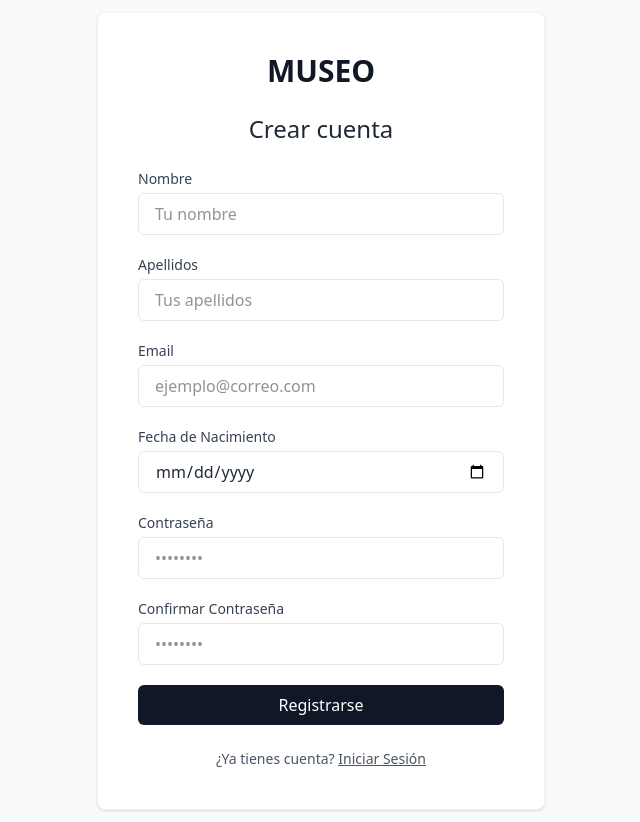
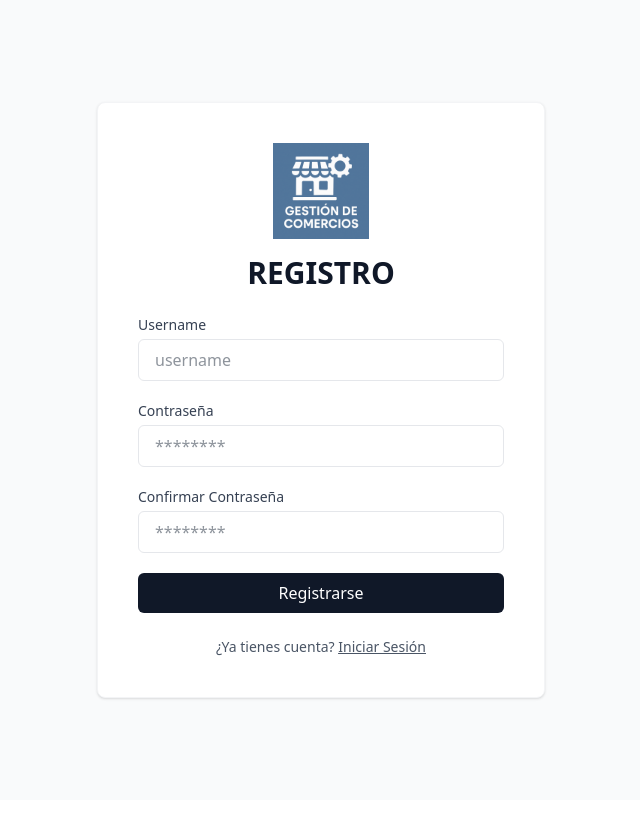
Before and after one commit to rafaRM002/gestion_entradas_frontend, a React (Vite) app in the folder gestion_museo_frontend/: page /registro in a window 1280 px wide. Shown: the whole page, without its empty margins (319-959 px from the left). After the commit the page ends 800 px from the top, so only its background shows below. Built offline with nearby package versions, Linux system fonts and the light colour scheme.

Commit message:
Actualizacion de registro

```diff
--- a/gestion_museo_frontend/src/pages/Register.jsx
+++ b/gestion_museo_frontend/src/pages/Register.jsx
@@ -1,47 +1,46 @@
-"use client"
+"use client";
 
-import { useState } from "react"
-import { useNavigate } from "react-router-dom"
-import axios from "axios"
-import { API_URL } from "../utilities/apirest"
+import { useState } from "react";
+import { useNavigate } from "react-router-dom";
+import axios from "axios";
+import { API_URL } from "../utilities/apirest";
 
 export default function Registro() {
-  const [nombre, setNombre] = useState("")
-  const [apellidos, setApellidos] = useState("")
-  const [email, setEmail] = useState("")
-  const [fecha_nacimiento, setFechaNacimiento] = useState("")
-  const [password, setPassword] = useState("")
-  const [password_confirmation, setPasswordConfirmation] = useState("")
-  const [errorMessage, setErrorMessage] = useState(null)
-  const navigate = useNavigate()
+  const [nombre, setNombre] = useState("");
+  const [password, setPassword] = useState("");
+  const [password_confirmation, setPasswordConfirmation] = useState("");
+  const [errorMessage, setErrorMessage] = useState(null);
+  const navigate = useNavigate();
 
   function realizarRegistro(event) {
-    event.preventDefault()
+    event.preventDefault();
 
     // Validación de contraseña
     if (password !== password_confirmation) {
-      setErrorMessage("Las contraseñas no coinciden. Inténtalo de nuevo.")
-      return
+      setErrorMessage("Las contraseñas no coinciden. Inténtalo de nuevo.");
+      return;
     }
 
     // Validar longitud mínima
     if (password.length < 6) {
-      setErrorMessage("La contraseña debe tener al menos 6 caracteres.")
-      return
+      setErrorMessage("La contraseña debe tener al menos 6 caracteres.");
+      return;
     }
 
     // Validar seguridad de la contraseña
-    const hasUpperCase = /[A-Z]/.test(password)
-    const hasLowerCase = /[a-z]/.test(password)
-    const hasNumbers = /\d/.test(password)
-    const hasSpecialChar = /[!@#$%^&*()_+\-=[\]{};':"\\|,.<>/?]/.test(password)
+    const hasUpperCase = /[A-Z]/.test(password);
+    const hasLowerCase = /[a-z]/.test(password);
+    const hasNumbers = /\d/.test(password);
+    const hasSpecialChar = /[!@#$%^&*()_+\-=[\]{};':"\\|,.<>/?]/.test(password);
 
     if (!(hasUpperCase && hasLowerCase && hasNumbers && hasSpecialChar)) {
-      setErrorMessage("La contraseña debe incluir mayúsculas, minúsculas, números y caracteres especiales.")
-      return
+      setErrorMessage(
+        "La contraseña debe incluir mayúsculas, minúsculas, números y caracteres especiales."
+      );
+      return;
     }
 
-    const url = API_URL + "api/register"
+    const url = API_URL + "api/register";
     axios
       .post(url, {
         Nombre: nombre,
@@ -55,62 +54,67 @@
         if (response.status === 201 || response.status === 200) {
           // Si el registro es exitoso, podemos guardar el token si la API lo devuelve
           if (response.data.token) {
-            const token = response.data.token.split("|")[1]
-            localStorage.setItem("authToken", token)
+            const token = response.data.token.split("|")[1];
+            localStorage.setItem("authToken", token);
           }
-          setErrorMessage(null)
-          navigate("/home") // Redirigir al login después del registro exitoso
+          setErrorMessage(null);
+          navigate("/home"); // Redirigir al login después del registro exitoso
         }
       })
       .catch((error) => {
-        console.log(error)
+        console.log(error);
         if (error.response) {
           if (error.response.status === 422) {
-            setErrorMessage("El email ya está registrado o los datos son inválidos.")
+            setErrorMessage(
+              "El email ya está registrado o los datos son inválidos."
+            );
           } else {
-            setErrorMessage("Error al registrar. Inténtalo de nuevo.")
+            setErrorMessage("Error al registrar. Inténtalo de nuevo.");
           }
         } else {
-          setErrorMessage("Error de conexión. Por favor, intenta más tarde.")
+          setErrorMessage("Error de conexión. Por favor, intenta más tarde.");
         }
-      })
+      });
   }
 
   function getPasswordStrength(password) {
-    let strength = 0
+    let strength = 0;
 
-    if (password.length >= 6) strength += 1
-    if (password.length >= 8) strength += 1
-    if (/[A-Z]/.test(password)) strength += 1
-    if (/[a-z]/.test(password)) strength += 1
-    if (/\d/.test(password)) strength += 1
-    if (/[!@#$%^&*()_+\-=[\]{};':"\\|,.<>/?]/.test(password)) strength += 1
+    if (password.length >= 6) strength += 1;
+    if (password.length >= 8) strength += 1;
+    if (/[A-Z]/.test(password)) strength += 1;
+    if (/[a-z]/.test(password)) strength += 1;
+    if (/\d/.test(password)) strength += 1;
+    if (/[!@#$%^&*()_+\-=[\]{};':"\\|,.<>/?]/.test(password)) strength += 1;
 
-    if (strength <= 2) return { text: "Débil", color: "bg-red-500" }
-    if (strength <= 4) return { text: "Media", color: "bg-yellow-500" }
-    return { text: "Fuerte", color: "bg-green-500" }
+    if (strength <= 2) return { text: "Débil", color: "bg-red-500" };
+    if (strength <= 4) return { text: "Media", color: "bg-yellow-500" };
+    return { text: "Fuerte", color: "bg-green-500" };
   }
 
   return (
     <div className="min-h-screen flex items-center justify-center bg-gray-50 px-4">
       <div className="w-full max-w-md p-10 my-3 bg-white rounded-lg shadow-sm border border-gray-100">
-        <div className="flex justify-center mb-6">
-          <h1 className="text-3xl font-bold text-gray-900">MUSEO</h1>
+        <div className="flex flex-col items-center mb-6">
+          <img src="/logo.png" alt="Logo" className="w-24 h-auto mb-4" />
+          <h1 className="text-3xl font-bold text-gray-900">REGISTRO</h1>
         </div>
 
-        <h2 className="text-center text-2xl font-medium text-gray-800 mb-6">Crear cuenta</h2>
-
         {errorMessage && (
-          <div className="text-sm text-center text-red-700 bg-red-50 rounded py-2 mb-4">{errorMessage}</div>
+          <div className="text-sm text-center text-red-700 bg-red-50 rounded py-2 mb-4">
+            {errorMessage}
+          </div>
         )}
 
         <form onSubmit={realizarRegistro} className="space-y-5">
           <div>
-            <label className="block text-sm font-medium text-gray-700 mb-1">Nombre</label>
+            <label className="block text-sm font-medium text-gray-700 mb-1">
+              Username
+            </label>
             <input
               type="text"
               className="w-full px-4 py-2 border border-gray-200 rounded-md focus:outline-none focus:ring-2 focus:ring-gray-500 bg-white text-gray-800"
-              placeholder="Tu nombre"
+              placeholder="username"
               value={nombre}
               onChange={(e) => setNombre(e.target.value)}
               required
@@ -118,46 +122,13 @@
           </div>
 
           <div>
-            <label className="block text-sm font-medium text-gray-700 mb-1">Apellidos</label>
-            <input
-              type="text"
-              className="w-full px-4 py-2 border border-gray-200 rounded-md focus:outline-none focus:ring-2 focus:ring-gray-500 bg-white text-gray-800"
-              placeholder="Tus apellidos"
-              value={apellidos}
-              onChange={(e) => setApellidos(e.target.value)}
-              required
-            />
-          </div>
-
-          <div>
-            <label className="block text-sm font-medium text-gray-700 mb-1">Email</label>
-            <input
-              type="email"
-              className="w-full px-4 py-2 border border-gray-200 rounded-md focus:outline-none focus:ring-2 focus:ring-gray-500 bg-white text-gray-800"
-              placeholder="ejemplo@correo.com"
-              value={email}
-              onChange={(e) => setEmail(e.target.value)}
-              required
-            />
-          </div>
-
-          <div>
-            <label className="block text-sm font-medium text-gray-700 mb-1">Fecha de Nacimiento</label>
-            <input
-              type="date"
-              className="w-full px-4 py-2 border border-gray-200 rounded-md focus:outline-none focus:ring-2 focus:ring-gray-500 bg-white text-gray-800"
-              value={fecha_nacimiento}
-              onChange={(e) => setFechaNacimiento(e.target.value)}
-              required
-            />
-          </div>
-
-          <div>
-            <label className="block text-sm font-medium text-gray-700 mb-1">Contraseña</label>
+            <label className="block text-sm font-medium text-gray-700 mb-1">
+              Contraseña
+            </label>
             <input
               type="password"
               className="w-full px-4 py-2 border border-gray-200 rounded-md focus:outline-none focus:ring-2 focus:ring-gray-500 bg-white text-gray-800"
-              placeholder="••••••••"
+              placeholder="********"
               value={password}
               onChange={(e) => setPassword(e.target.value)}
               required
@@ -166,21 +137,53 @@
               <div className="mt-2">
                 <div className="flex items-center space-x-2">
                   <div className="text-xs">Seguridad:</div>
-                  <div className={`h-2 w-full rounded ${getPasswordStrength(password).color}`}></div>
-                  <div className="text-xs">{getPasswordStrength(password).text}</div>
+                  <div
+                    className={`h-2 w-full rounded ${
+                      getPasswordStrength(password).color
+                    }`}
+                  ></div>
+                  <div className="text-xs">
+                    {getPasswordStrength(password).text}
+                  </div>
                 </div>
                 <ul className="text-xs text-gray-600 mt-1 space-y-1">
-                  <li className={password.length >= 6 ? "text-green-600" : "text-gray-600"}>✓ Mínimo 6 caracteres</li>
-                  <li className={/[A-Z]/.test(password) ? "text-green-600" : "text-gray-600"}>
+                  <li
+                    className={
+                      password.length >= 6 ? "text-green-600" : "text-gray-600"
+                    }
+                  >
+                    ✓ Mínimo 6 caracteres
+                  </li>
+                  <li
+                    className={
+                      /[A-Z]/.test(password)
+                        ? "text-green-600"
+                        : "text-gray-600"
+                    }
+                  >
                     ✓ Al menos una mayúscula
                   </li>
-                  <li className={/[a-z]/.test(password) ? "text-green-600" : "text-gray-600"}>
+                  <li
+                    className={
+                      /[a-z]/.test(password)
+                        ? "text-green-600"
+                        : "text-gray-600"
+                    }
+                  >
                     ✓ Al menos una minúscula
                   </li>
-                  <li className={/\d/.test(password) ? "text-green-600" : "text-gray-600"}>✓ Al menos un número</li>
                   <li
                     className={
-                      /[!@#$%^&*()_+\-=[\]{};':"\\|,.<>/?]/.test(password) ? "text-green-600" : "text-gray-600"
+                      /\d/.test(password) ? "text-green-600" : "text-gray-600"
+                    }
+                  >
+                    ✓ Al menos un número
+                  </li>
+                  <li
+                    className={
+                      /[!@#$%^&*()_+\-=[\]{};':"\\|,.<>/?]/.test(password)
+                        ? "text-green-600"
+                        : "text-gray-600"
                     }
                   >
                     ✓ Al menos un carácter especial
@@ -191,11 +194,13 @@
           </div>
 
           <div>
-            <label className="block text-sm font-medium text-gray-700 mb-1">Confirmar Contraseña</label>
+            <label className="block text-sm font-medium text-gray-700 mb-1">
+              Confirmar Contraseña
+            </label>
             <input
               type="password"
               className="w-full px-4 py-2 border border-gray-200 rounded-md focus:outline-none focus:ring-2 focus:ring-gray-500 bg-white text-gray-800"
-              placeholder="••••••••"
+              placeholder="********"
               value={password_confirmation}
               onChange={(e) => setPasswordConfirmation(e.target.value)}
               required
@@ -218,5 +223,5 @@
         </p>
       </div>
     </div>
-  )
+  );
 }
```
